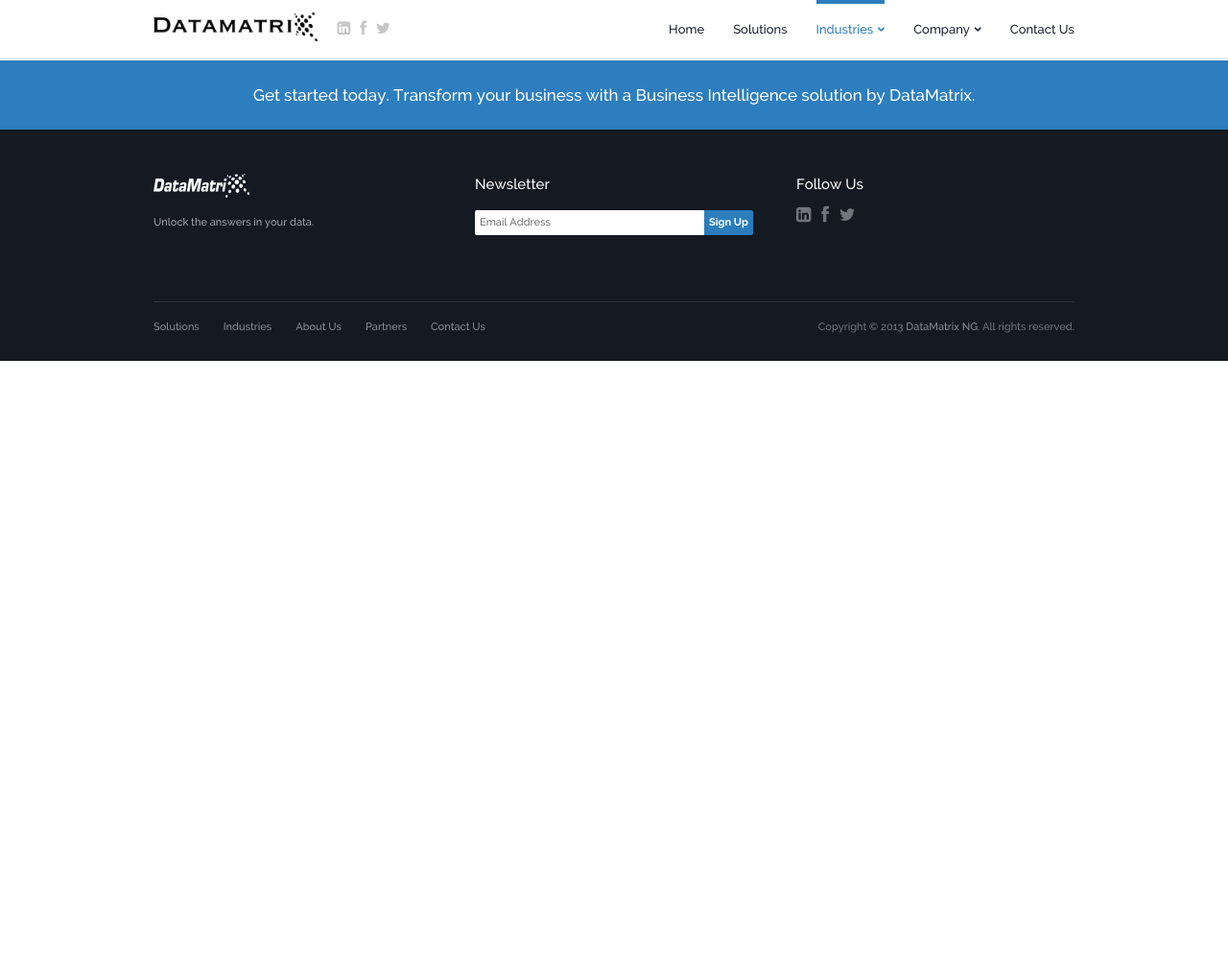
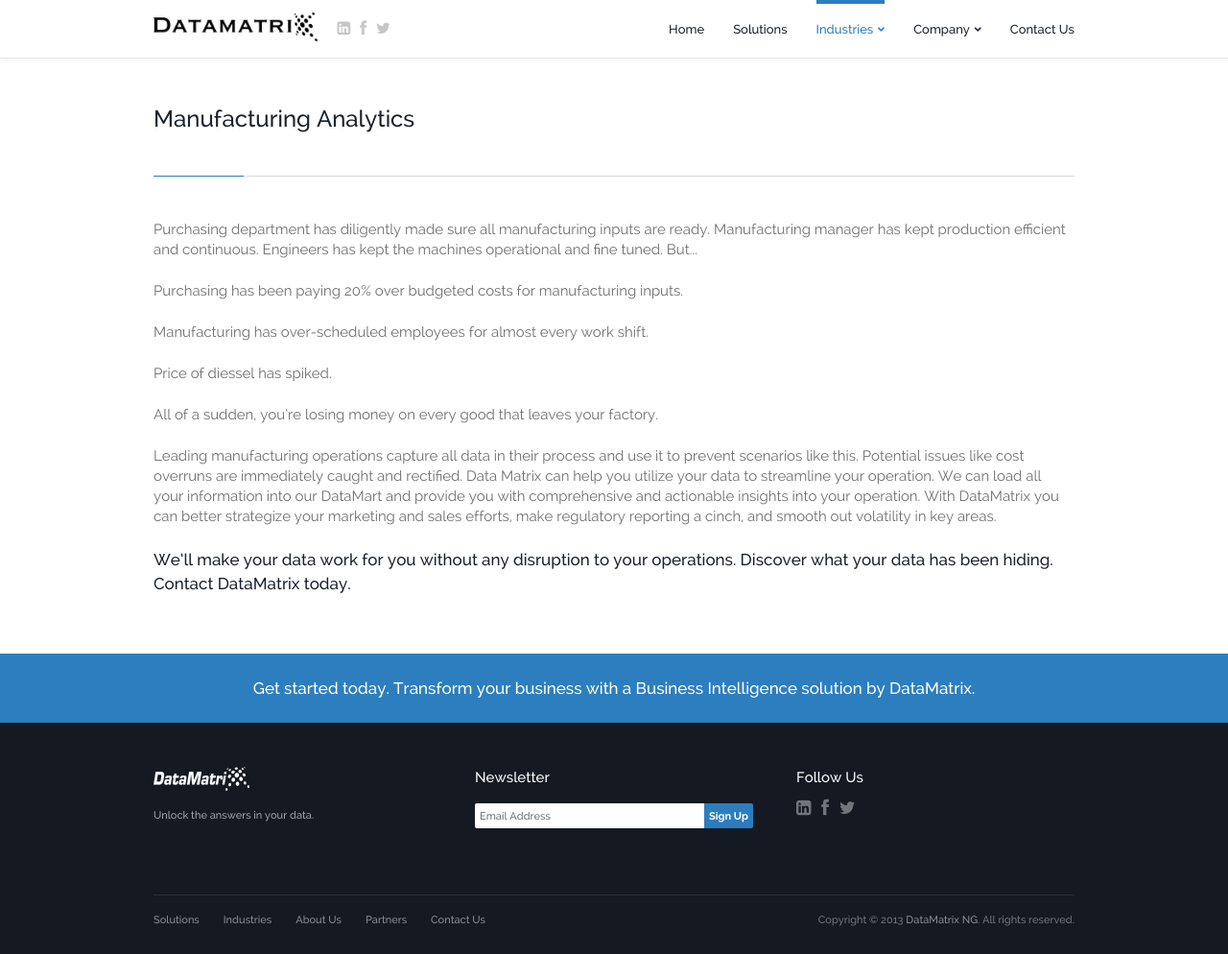
Before and after one commit to dtmtx/dtmtx.github.io, a Jekyll site: the page built from manufacturing.html, in a window 1280 px wide and 994 px high. Shown: the whole window at 96% size. Built offline with Jekyll 4.4.1, drawn with Linux system fonts in a browser that asks for light colours; Markdown is read by kramdown in place of the engine named in the settings.

Commit message:
manufacturing content update

```diff
--- a/manufacturing.html
+++ b/manufacturing.html
@@ -5,4 +5,31 @@
 menugroup: industries
 ---
 
-Solutions
+<!-- ~~~~~~~~~~~~~~~~~~~~~~~~~~~~~~~~~~~~~~~~~~~~~~~~~~~~~~~~~~~~~~~~~~~~~ -->
+			<!-- Main Content -->
+			<!-- ~~~~~~~~~~~~~~~~~~~~~~~~~~~~~~~~~~~~~~~~~~~~~~~~~~~~~~~~~~~~~~~~~~~~~ -->
+			<div class="main-content">
+				<div class="main-content-inner content-width">
+
+					<!-- ~~~~~~~~~~~~~~~~~~~~~~~~~~~~~~~ -->
+					<!-- Page Title -->
+					<!-- ~~~~~~~~~~~~~~~~~~~~~~~~~~~~~~~ -->
+					<h1>Manufacturing Analytics</h1>
+
+					<p>Purchasing department has diligently made sure all manufacturing inputs are ready. Manufacturing manager has kept production efficient and continuous. Engineers has kept the machines operational and fine tuned. But...</p>
+
+					<p>Purchasing has been paying 20% over budgeted costs for manufacturing inputs.</p>
+
+					<p>Manufacturing has over-scheduled employees for almost every work shift.</p>
+
+					<p>Price of diessel has spiked.</p>
+
+					<p>All of a sudden, you’re losing money on every good that leaves your factory. </p>
+
+					<p>Leading manufacturing operations capture all data in their process and use it to prevent scenarios like this. Potential issues like cost overruns are immediately caught and rectified.
+					Data Matrix can help you utilize your data to streamline your operation. We can load all your information into our DataMart and provide you with comprehensive and actionable insights into your operation. With DataMatrix you can better strategize your marketing and sales efforts, make regulatory reporting a cinch, and smooth out volatility in key areas.</p>
+
+					<h2>We’ll make your data work for you without any disruption to your operations. Discover what your data has been hiding. Contact DataMatrix today.<h2>
+
+				</div>
+			</div>
```
